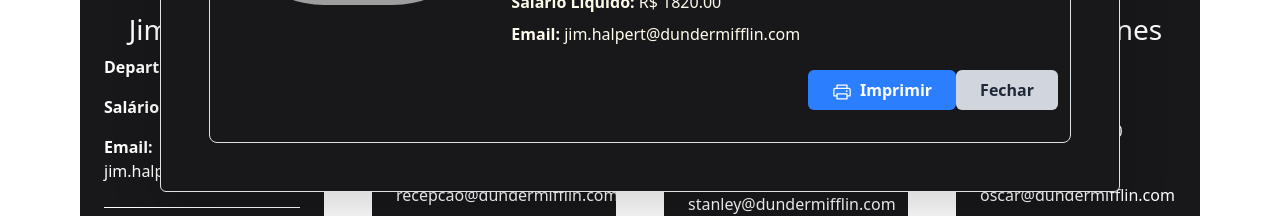
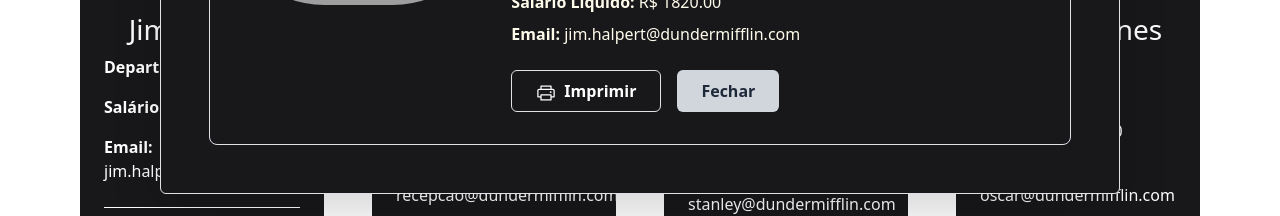
Before and after one commit to projetointegrador-g3/conselho_do_rh_react, a React (Vite) app: page /colaboradores in a window 1280 px wide. Both pictures are taken after a click on the icon 234 px from the left and 605 px from the top of the page. Shown: the part 362-578 px from the top of the page. Built offline with nearby package versions, Linux system fonts and the light colour scheme; grey boxes are pictures that could not be loaded; a web font is replaced by a local one.

Commit message:
:sparkles: Update dos estilos na Modal Colaborador

```diff
--- a/package.json
+++ b/package.json
@@ -17,13 +17,16 @@
     "init": "^0.1.2",
     "lucide-react": "^0.476.0",
     "react": "^19.0.0",
+    "react-audio-player": "^0.17.0",
     "react-bootstrap": "^2.10.9",
     "react-dom": "^19.0.0",
+    "react-h5-audio-player": "^3.10.0-rc.1",
     "react-icons": "^5.5.0",
     "react-loader-spinner": "^6.1.6",
     "react-router-dom": "^7.2.0",
     "react-to-print": "^3.0.5",
     "react-toastify": "^11.0.5",
+    "reactjs-popup": "^2.0.6",
     "tailwindcss": "^4.0.9"
   },
   "devDependencies": {
--- a/src/App.tsx
+++ b/src/App.tsx
@@ -5,6 +5,7 @@ import Footer from './components/footer/Footer'
 import Navbar from './components/navbar/Navbar'
 import Colaboradores from './components/colaboradores/Colaboradores'
 import About from './pages/about/About'
+import Departamentos from './components/departamentos/Departamentos'
 
 function App() {
   return (
@@ -17,6 +18,7 @@ function App() {
         <Route path='/' element={<Home />} />
         <Route path='/home' element={<Home />} />
         <Route path='/colaboradores' element={<Colaboradores />} />
+        <Route path='/departamentos' element={<Departamentos />} />
         <Route path='/sobre' element={<About />} />
       </Routes>
      </div>
--- a/src/components/modal/ModalColaborador.tsx
+++ b/src/components/modal/ModalColaborador.tsx
@@ -2,6 +2,7 @@ import React, { useRef, useCallback } from 'react';
 import { useReactToPrint } from 'react-to-print';
 import { Colaborador } from '../colaboradores/ColaboradoresData';
 import { Printer } from '@phosphor-icons/react';
+import '../../index.css'
 
 interface ModalProps {
   colaborador: Colaborador | null;
@@ -114,9 +115,9 @@ const ModalColaborador: React.FC<ModalProps> = ({ colaborador, onClose }) => {
             </p>
 
             {/* Botões alinhados à direita */}
-            <div className="text-right mt-6">
+            <div className="flex gap-3 text-right mt-6 mr-6">
               <button
-                className="bg-blue-500 hover:bg-blue-700 text-white font-bold py-2 px-4 rounded mr-2"
+                className="border-zinc-300 border hover:bg-zinc-500 text-white font-bold py-2 px-4 rounded mr-2"
                 onClick={handlePrintClick}
               >
                 <Printer size={20} className="inline-block mr-2 align-middle" />
```
Also changed, not shown: 1 other file (tests, documents, lock files or other folders).
